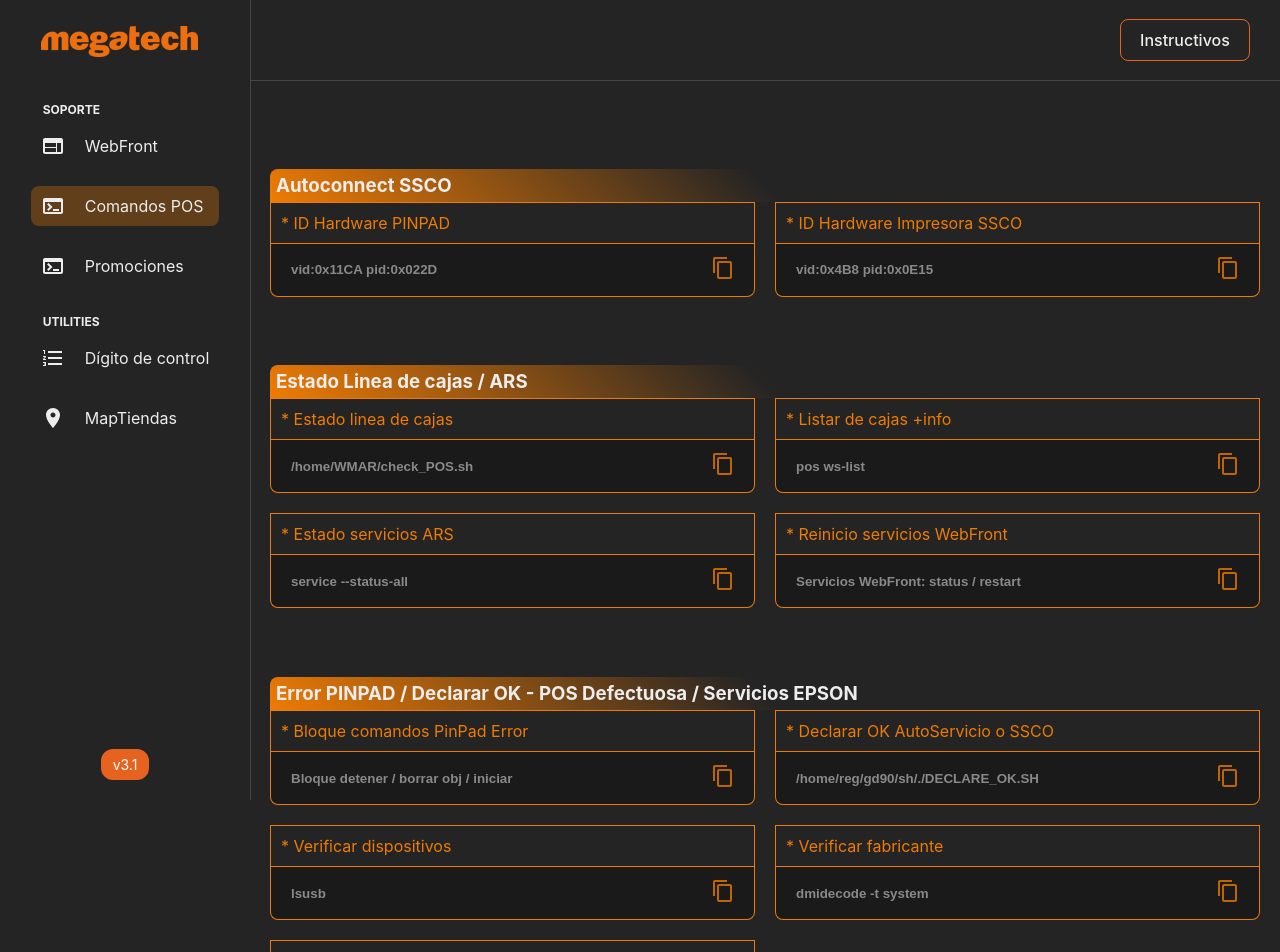
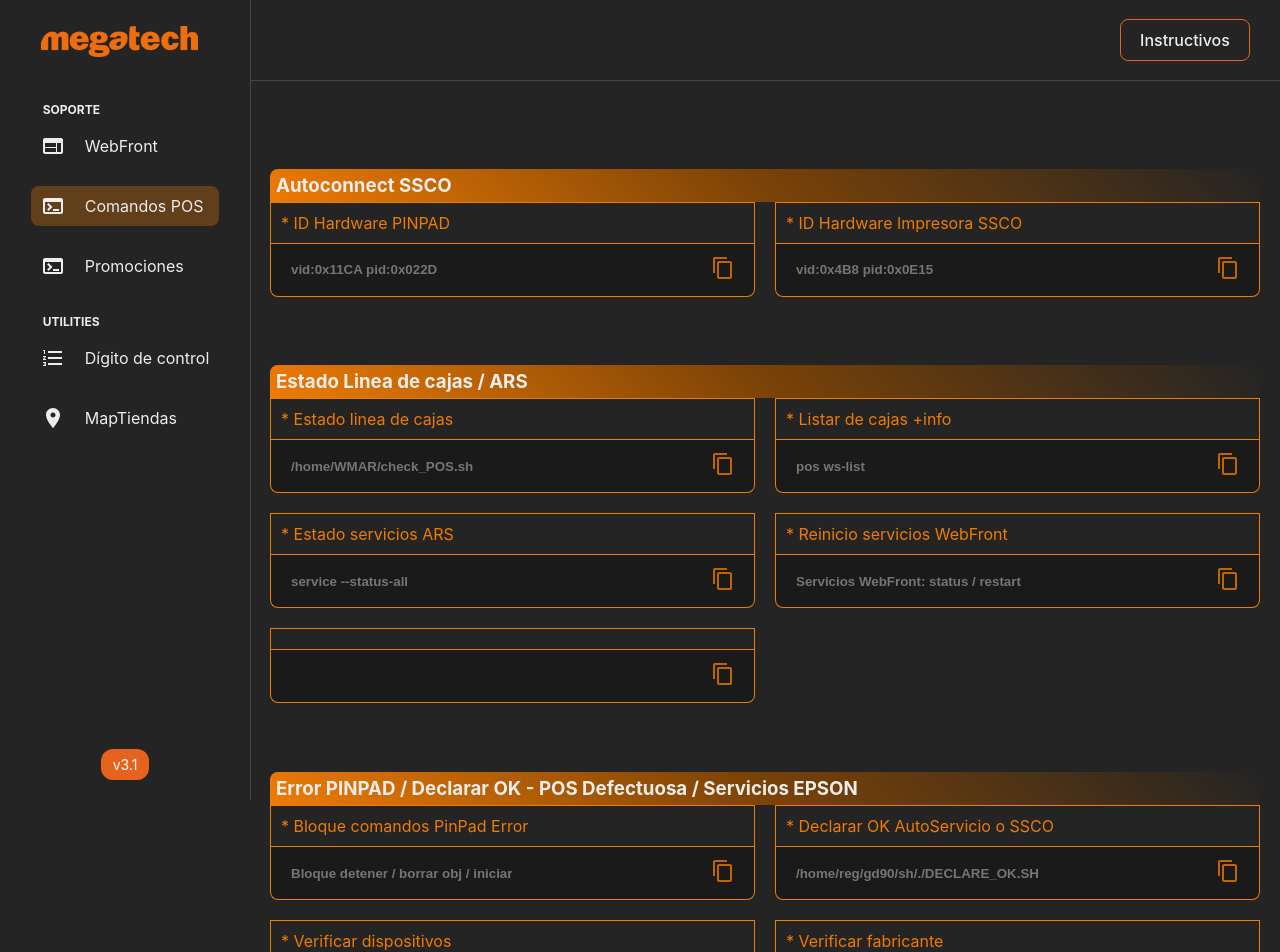
Before and after one commit to jlchurruarin/WebFrontTiendas, a React (Vite) app: page /commands in a window 1280 px wide. Shown: the top 952 px of the page. Built offline with nearby package versions, Linux system fonts and the light colour scheme.

Commit message:
+ CommandCategory Component + Command Component Fix: Se factoriza Codigo del componente Comandos

```diff
--- a/src/components/Comandos/Comandos.jsx
+++ b/src/components/Comandos/Comandos.jsx
@@ -1,80 +1,21 @@
 import { useState, useEffect } from 'react'
 import Snackbar from '@mui/material/Snackbar';
-import ContentCopyIcon from '@mui/icons-material/ContentCopy';
 import Loading from "../Loading/Loading";
 import styles from'../Comandos/Comandos.module.css'
+import Command from './Command/Command';
+import CommandCategory from './CommandCategory/CommandCategory';
 
 function Comandos() {
   const [loading, setloading] = useState(true);
   const [open, setOpen] = useState(false)
-  const [value, valuInput] = useState("")
-  function copy(copy) {
-    setOpen(true);
-    navigator.clipboard.writeText(copy);
-  }
-  function getUpc(value) {
 
-    if (value == "") {
-      alert("Campo vacio")
-    } else {
-      navigator.clipboard.writeText(`grep ${value} /home/server/inq/M_HSHPLU.DAT | cut -c 4-15`);
-    }
-
-  }
-  function getPromo(value) {
-
-    if (value == "") {
-      alert("Ingrese UPC")
-    } else {
-      navigator.clipboard.writeText(`grep ${value} /root/SKYNET/dpfile3/FILE.PMT`);
-    }
-
-  }
-  function getGmrec(value) {
-
-    if (value == "") {
-      alert("Ingrese UPC")
-    } else {
-      navigator.clipboard.writeText(`grep ${value} /home/NCR/ArsPluMnt/work/processed/GMREC*`);
-    }
-
-  }
-  function getPre(value) {
-
-    if (value == "") {
-      alert("Ingrese UPC")
-    } else {
-      navigator.clipboard.writeText(`grep ${value} /home/server/inq/M_HSHPLU.DAT`);
-    }
-
-  }
-  function getPrePos(value) {
-
-    if (value == "") {
-      alert("Ingrese UPC")
-    } else {
-      navigator.clipboard.writeText(`grep ${value} /home/reg/gd90/inq/S_HSHPLU.DAT`);
-    }
-
-  }
-  const handleChange = (event) => {
-    // 👇 Get input value from "event"
-    if (event.target.value !== null) {
-      valuInput(event.target.value);
-    }
-
-  };
-  const comandos = ["service emv stop\ncd /home/VTOLServices/emvkit/config/\nrm application.obj\nrm auditTransaction.obj\nrm auditVoucherTransaction.obj\nrm crypt.properties\nrm LAST_RSA.pem\nrm session.obj\nrm workingKeys.properties\nservice emv start\ncat /home/VTOLServices/emvkit/config/application.obj",
-    "/home/WMAR/check_POS.sh", "lsusb", "cat /etc/hosts", "/home/reg/gd90/sh/./DECLARE_OK.SH",
-    "service epson_devicecontrollogserviced status\nservice epson_pcsvcd status\nservice epson_pcsvcd restart\nservice epson_devicecontrollogserviced restart\n",
-    "service Wildfly status\nservice Wildfly restart\nservice ArsPluMnt status\nservice ArsPluMnt restart\nservice POSServerRest status\nservice POSServerRest restart\nservice UserWatcher status\nservice UserWatcher restart",
-    "dmidecode -t system", "service --status-all","pos ws-list","cd /root/SKYNET/dpfile3/ && ll",'cd "/home/reg/DP/NCR/DigitalPromotions/Promotion Files" && ll']
   useEffect(() => {
     const timer = setTimeout(() => {
       setloading(false);
     }, 1500); // Cambia 2000 a la cantidad de tiempo que desees mostrar el spinner
     return () => clearTimeout(timer); // Limpia el temporizador cuando el componente se desmonta
   }, []);
+
   return (
     <>
       {loading ? (
@@ -82,41 +23,24 @@
       ) : (
         <div className={styles.mainContent}>
           <div className={styles.container}>
-
-        <div className={styles.h3SubTitle}>
-        <h3 className={styles.subTitle}>Autoconnect SSCO</h3>
-        <div className={styles.grid}>
-        <div className={styles.divCard}>
-            <p className={styles.nameComando}>* ID Hardware PINPAD</p>
-            <div className={styles.card}>
-              <input disabled className={styles.textInput} value="vid:0x11CA pid:0x022D"></input>
-              <button className={styles.btnCopy} onClick={() => copy("vid:0x11CA pid:0x022D")} title="copy">
-                <ContentCopyIcon sx={{ color: "#c06500" }} />
-              </button>
-            </div>
-          </div>
-          <div className={styles.divCard}>
-            <p className={styles.nameComando}>* ID Hardware Impresora SSCO</p>
-            <div className={styles.card}>
-              <input disabled className={styles.textInput} value="vid:0x4B8 pid:0x0E15"></input>
-              <button className={styles.btnCopy} onClick={() => copy("vid:0x4B8 pid:0x0E15")} title="copy">
-                <ContentCopyIcon sx={{ color: "#c06500" }} />
-              </button>
-            </div>
-          </div>
-        </div>
-
-        </div>
-        <div className={styles.h3SubTitle}>
-        <h3 className={styles.subTitle}>Estado Linea de cajas / ARS</h3>
-        <div className={styles.grid}>
-        <div className={styles.divCard}>
-            <p className={styles.nameComando}>* Estado linea de cajas</p>
-            <div className={styles.card}>
-              <input disabled className={styles.textInput} value={comandos[1]}></input>
-              <button className={styles.btnCopy} onClick={() => copy(comandos[1])} title="copy">
-                <ContentCopyIcon sx={{ color: "#c06500" }} />
-              </button>
+            <CommandCategory title="Autoconnect SSCO">
+              <Command commandName="* ID Hardware PINPAD" placeHolder="vid:0x11CA pid:0x022D" command="vid:0x11CA pid:0x022D"/>
+              <Command commandName="* ID Hardware Impresora SSCO" placeHolder="vid:0x4B8 pid:0x0E15" command="vid:0x4B8 pid:0x0E15"/>
+            </CommandCategory>
+            <CommandCategory title="Estado Linea de cajas / ARS">
+              <Command commandName="* Estado linea de cajas" placeHolder="/home/WMAR/check_POS.sh" command="/home/WMAR/check_POS.sh"/>
+              <Command commandName="* Listar de cajas +info" placeHolder="pos ws-list" command="pos ws-list"/>
+              <Command commandName="* Estado servicios ARS" placeHolder="service --status-all" command="service --status-all"/>
+              <Command commandName="* Reinicio servicios WebFront" placeHolder="Servicios WebFront: status / restart" command={"service Wildfly status\nservice Wildfly restart\nservice ArsPluMnt status\nservice ArsPluMnt restart\nservice POSServerRest status\nservice POSServerRest restart\nservice UserWatcher status\nservice UserWatcher restart"}/>
+              <Command commandName="" placeHolder="" command=""/>
+            </CommandCategory>
+            <CommandCategory title="Error PINPAD / Declarar OK - POS Defectuosa / Servicios EPSON">
+              <Command commandName="* Bloque comandos PinPad Error" placeHolder="Bloque detener / borrar obj / iniciar" command={"service emv stop\ncd /home/VTOLServices/emvkit/config/\nrm application.obj\nrm auditTransaction.obj\nrm auditVoucherTransaction.obj\nrm crypt.properties\nrm LAST_RSA.pem\nrm session.obj\nrm workingKeys.properties\nservice emv start\ncat /home/VTOLServices/emvkit/config/application.obj"} />
+              <Command commandName="* Declarar OK AutoServicio o SSCO" placeHolder="/home/reg/gd90/sh/./DECLARE_OK.SH" command="/home/reg/gd90/sh/./DECLARE_OK.SH"/>
+              <Command commandName="* Verificar dispositivos" placeHolder="lsusb" command="lsusb"/>
+              <Command commandName="* Verificar fabricante" placeHolder="dmidecode -t system" command="dmidecode -t system"/>
+              <Command commandName="* Bloque restart servicios Epson" placeHolder="Servicios epson: status / restart" command={"service epson_devicecontrollogserviced status\nservice epson_pcsvcd status\nservice epson_pcsvcd restart\nservice epson_devicecontrollogserviced restart\n"}/>
+            </CommandCategory>
             <Snackbar
                     anchorOrigin={{ vertical: 'bottom', horizontal: 'left' }}
                     open={open}
@@ -126,88 +50,6 @@
             />
           </div>
         </div>
-          <div className={styles.divCard}>
-            <p className={styles.nameComando}>* Listar de cajas +info</p>
-            <div className={styles.card}>
-              <input disabled className={styles.textInput} value={comandos[9]}></input>
-              <button className={styles.btnCopy} onClick={() => copy(comandos[9])} title="copy">
-                <ContentCopyIcon sx={{ color: "#c06500" }} />
-              </button>
-            </div>
-          </div>
-          <div className={styles.divCard}>
-            <p className={styles.nameComando}>* Estado servicios ARS</p>
-            <div className={styles.card}>
-              <input disabled className={styles.textInput} value={comandos[8]}></input>
-              <button className={styles.btnCopy} onClick={() => copy(comandos[8])} title="copy">
-                <ContentCopyIcon sx={{ color: "#c06500" }} />
-              </button>
-            </div>
-          </div>
-          <div className={styles.divCard}>
-            <p className={styles.nameComando}>* Reinicio servicios WebFront</p>
-            <div className={styles.card}>
-              <input disabled className={styles.textInput} value="Servicios WebFront: status / restart"></input>
-              <button className={styles.btnCopy} onClick={() => copy(comandos[6])} title="copy">
-                <ContentCopyIcon sx={{ color: "#c06500" }} />
-              </button>
-            </div>
-          </div>
-        </div>
-        </div>
-        <div className={styles.h3SubTitle}>
-        <h3 className={styles.subTitle}>Error PINPAD / Declarar OK - POS Defectuosa / Servicios EPSON</h3>
-        <div className={styles.grid}>
-        <div className={styles.divCard}>
-            <p className={styles.nameComando}>* Bloque comandos PinPad Error</p>
-            <div className={styles.card}>
-              <input disabled className={styles.textInput} value="Bloque detener / borrar obj / iniciar"></input>
-              <button className={styles.btnCopy} onClick={() => copy(comandos[0])} title="copy">
-                <ContentCopyIcon sx={{ color: "#c06500" }} />
-              </button>
-            </div>
-          </div>
-          <div className={styles.divCard}>
-            <p className={styles.nameComando}>* Declarar OK AutoServicio o SSCO</p>
-            <div className={styles.card}>
-              <input disabled className={styles.textInput} value={comandos[4]}></input>
-              <button className={styles.btnCopy} onClick={() => copy(comandos[4])} title="copy">
-                <ContentCopyIcon sx={{ color: "#c06500" }} />
-              </button>
-            </div>
-          </div>
-          <div className={styles.divCard}>
-            <p className={styles.nameComando}>* Verificar dispositivos</p>
-            <div className={styles.card}>
-              <input disabled className={styles.textInput} value={comandos[2]}></input>
-              <button className={styles.btnCopy} onClick={() => copy(comandos[2])} title="copy">
-                <ContentCopyIcon sx={{ color: "#c06500" }} />
-              </button>
-            </div>
-          </div>
-          <div className={styles.divCard}>
-            <p className={styles.nameComando}>* Verificar fabricante</p>
-            <div className={styles.card}>
-              <input disabled className={styles.textInput} value={comandos[7]}></input>
-              <button className={styles.btnCopy} onClick={() => copy(comandos[7])} title="copy">
-                <ContentCopyIcon sx={{ color: "#c06500" }} />
-              </button>
-            </div>
-          </div>
-          <div className={styles.divCard}>
-            <p className={styles.nameComando}>* Bloque restart servicios Epson </p>
-            <div className={styles.card}>
-              <input disabled className={styles.textInput} value="Servicios epson: status / restart"></input>
-              <button className={styles.btnCopy} onClick={() => copy(comandos[5])} title="copy">
-                <ContentCopyIcon sx={{ color: "#c06500" }} />
-              </button>
-            </div>
-          </div>
-        </div>
-        </div>
-      </div>
-        </div>
-
       )}
     </>
 
--- a/src/components/Comandos/Comandos.module.css
+++ b/src/components/Comandos/Comandos.module.css
@@ -118,5 +118,5 @@
     border-radius: 8px 8px 0 0;
     border-left: 1px solid rgba(238,123,4,1);
     margin-bottom: 0;
-    background: -webkit-linear-gradient(45deg, #ee7b04,#242424,#242424);/* Chrome 10-25, Safari 5.1-6 */                          background: linear-gradient(45deg, #ee7b04,#242424,#242424);/* W3C, IE 10+/ Edge, Firefox 16+, Chrome 26+, Opera 12+, Safari 7+ */
+    background: -webkit-linear-gradient(45deg, #ee7b04,#7a4207,#242424);/* Chrome 10-25, Safari 5.1-6 */                          background: linear-gradient(45deg, #ee7b04,#7a4207,#242424);/* W3C, IE 10+/ Edge, Firefox 16+, Chrome 26+, Opera 12+, Safari 7+ */
   }
--- /dev/null
+++ b/src/components/Comandos/Command/Command.jsx
@@ -0,0 +1,61 @@
+
+import React from "react";
+import CopyButton from "../CopyButton/CopyButton";
+import styles from'../../Comandos/Comandos.module.css'
+import { useState } from 'react'
+
+function Command({ commandName, placeHolder, command, alertMsg = "" }) {
+
+    const [value, valuInput] = useState("");
+
+    var inputEnable = false;
+
+    if (command.includes("$inputValue")) {
+        inputEnable = true;
+    }
+
+
+
+    function onCopyClick() {
+        console.log(alertMsg)
+        console.log(value)
+        if (alertMsg == "" ) {
+            clipboardCopy(command, value);
+        } else {
+            if (value == "") {
+                alert(alertMsg);
+            }
+            else
+            {
+                clipboardCopy(command, value);
+            }
+        }
+    }
+
+    function clipboardCopy(command, value) {
+        command = command.replace("$inputValue$", value);
+        navigator.clipboard.writeText(command);
+    }
+
+    const handleChange = (event) => {
+        // 👇 Get input value from "event"
+        if (event.target.value !== null) {
+          valuInput(event.target.value);
+        }
+
+      };
+
+    return (
+    <>
+    <div className={styles.divCard}>
+        <p className={styles.nameComando}>{commandName}</p>
+        <div className={styles.card}>
+            <input disabled={!inputEnable} className={styles.textInput} placeholder={placeHolder} onChange={handleChange}></input>
+            <CopyButton command={command} onCopyClick={onCopyClick}/>
+        </div>
+    </div>
+    </>
+    )
+}
+
+export default Command;
--- /dev/null
+++ b/src/components/Comandos/CommandCategory/CommandCategory.jsx
@@ -0,0 +1,16 @@
+import styles from'../../Comandos/Comandos.module.css'
+
+function CommandCategory({children, title}) {
+    return (
+        <>
+        <div className={styles.h3SubTitle}>
+            <h3 className={styles.subTitle}>{title}</h3>
+            <div className={styles.grid}>
+            {children}
+            </div>
+        </div>
+        </>
+    )
+}
+
+export default CommandCategory;
--- /dev/null
+++ b/src/components/Comandos/CopyButton/CopyButton.jsx
@@ -0,0 +1,16 @@
+import React from "react";
+import styles from'../../Comandos/Comandos.module.css'
+import ContentCopyIcon from '@mui/icons-material/ContentCopy'
+
+function CopyButton({ command = "", onCopyClick}) {
+
+    return (
+    <>
+        <button className={styles.btnCopy} onClick={onCopyClick} title="copy">
+            <ContentCopyIcon sx={{ color: "#c06500" }} />
+        </button>
+    </>
+    )
+}
+
+export default CopyButton;
```
Lines whose indentation alone changed are shown as unchanged.
